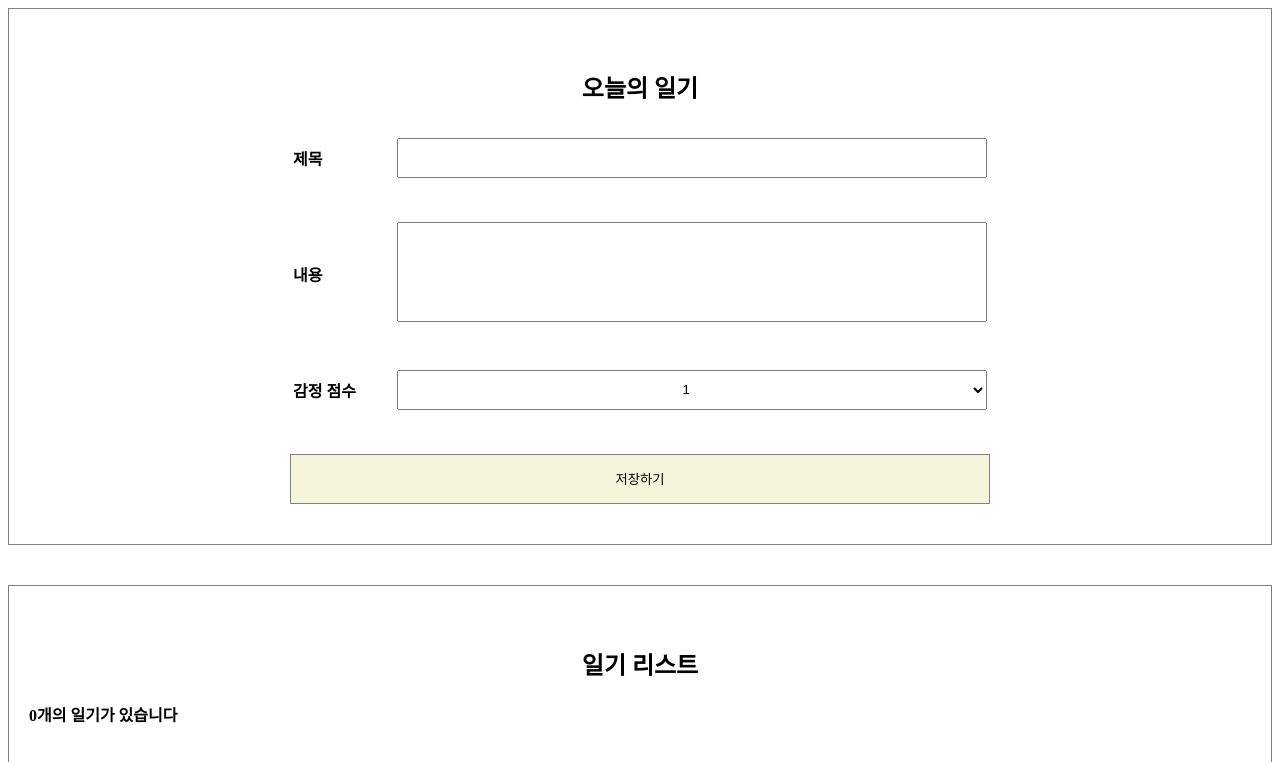
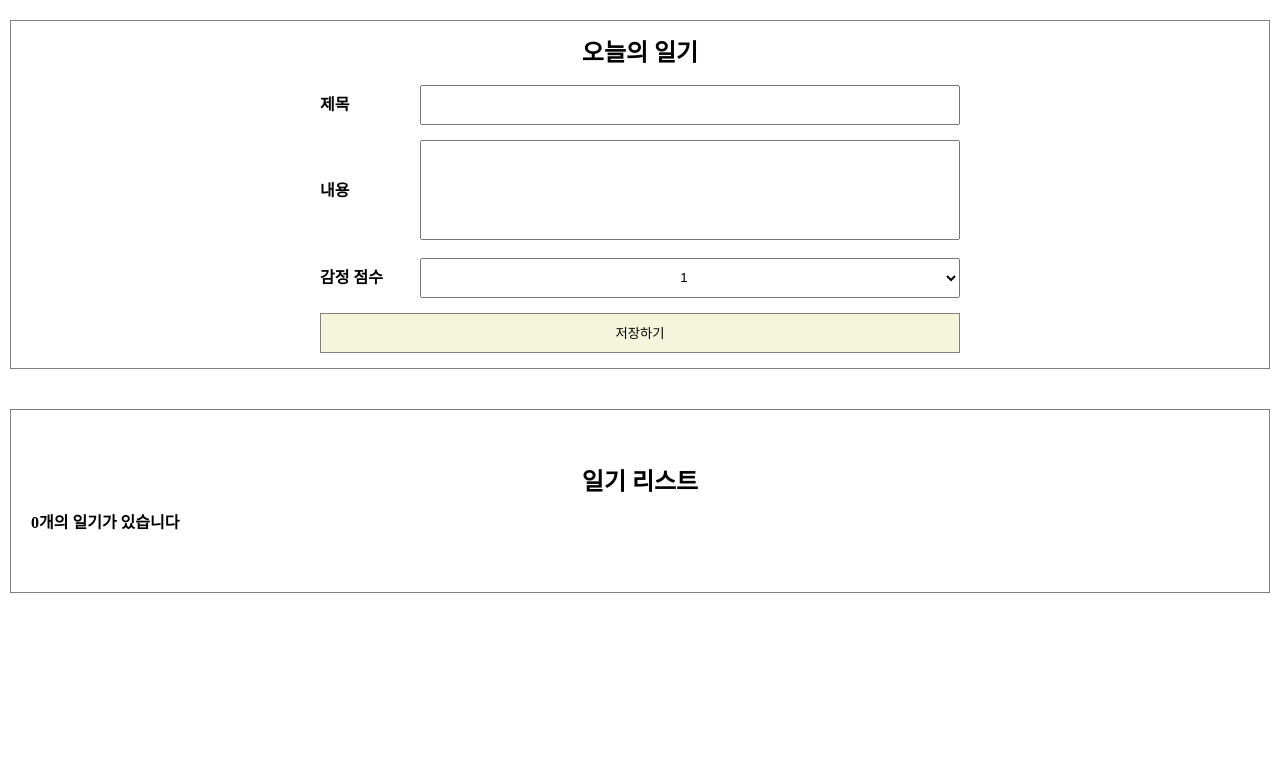
Before and after one commit to wonyj0228/simple-diary, a React (Create React App) app: page / in a window 1280 px wide. Shown: the top 762 px of the page. Built offline with nearby package versions, Linux system fonts and the light colour scheme.

Commit message:
simple diary crud
복습 완료

```diff
--- /dev/null
+++ b/src/reset.css
@@ -0,0 +1,123 @@
+/* http://meyerweb.com/eric/tools/css/reset/
+   v2.0 | 20110126
+   License: none (public domain)
+*/
+
+html,
+body,
+div,
+span,
+applet,
+object,
+iframe,
+p,
+blockquote,
+pre,
+a,
+abbr,
+acronym,
+address,
+big,
+cite,
+code,
+del,
+dfn,
+em,
+img,
+ins,
+kbd,
+q,
+s,
+samp,
+small,
+strike,
+strong,
+sub,
+sup,
+tt,
+var,
+b,
+u,
+i,
+center,
+dl,
+dt,
+dd,
+ol,
+ul,
+li,
+fieldset,
+form,
+label,
+legend,
+table,
+caption,
+tbody,
+tfoot,
+thead,
+tr,
+th,
+td,
+article,
+aside,
+canvas,
+details,
+embed,
+figure,
+figcaption,
+footer,
+header,
+hgroup,
+menu,
+nav,
+output,
+ruby,
+section,
+summary,
+time,
+mark,
+audio,
+video {
+  margin: 0;
+  padding: 0;
+  border: 0;
+  font-size: 100%;
+  font: inherit;
+  vertical-align: baseline;
+}
+/* HTML5 display-role reset for older browsers */
+article,
+aside,
+details,
+figcaption,
+figure,
+footer,
+header,
+hgroup,
+menu,
+nav,
+section {
+  display: block;
+}
+body {
+  line-height: 1;
+}
+ol,
+ul {
+  list-style: none;
+}
+blockquote,
+q {
+  quotes: none;
+}
+blockquote:before,
+blockquote:after,
+q:before,
+q:after {
+  content: '';
+  content: none;
+}
+table {
+  border-collapse: collapse;
+  border-spacing: 0;
+}
--- a/src/self-diary/App.css
+++ b/src/self-diary/App.css
@@ -1,69 +1,84 @@
+/* Form */
 .DiaryForm {
   display: flex;
   flex-direction: column;
   align-items: center;
   border: 1px solid gray;
-  padding: 40px 20px;
-  margin-bottom: 40px;
+  margin: 20px 10px 40px 10px;
 }
 
-.DiaryForm table {
-  width: 700px;
-  height: 300px;
-  margin-bottom: 30px;
+.row {
+  display: flex;
+  width: 50vw;
+  margin-bottom: 15px;
 }
 
-.DiaryForm input,
-.DiaryForm textarea,
-.DiaryForm select {
+.title-col {
+  flex-shrink: 0;
+  width: 100px;
+  display: flex;
+  align-items: center;
+  font-weight: bold;
+}
+
+.content-col {
+  flex-grow: 1;
+}
+
+.content-col input,
+.content-col textarea,
+.content-col select {
+  box-sizing: border-box;
   width: 100%;
   height: 40px;
   padding: 10px;
-  font-size: 13px;
-  box-sizing: border-box;
 }
 
-.DiaryForm textarea {
+.content-col textarea {
   height: 100px;
   resize: none;
 }
 
-.DiaryForm select {
+.content-col select {
   text-align: center;
 }
 
-.DiaryForm table th {
-  font-size: 16px;
-  width: 100px;
-  text-align: left;
+.row button {
+  width: 100%;
+  height: 40px;
+  cursor: pointer;
+  background-color: beige;
+  border: 1px solid gray;
 }
 
-.DiaryForm button {
-  width: 700px;
-  height: 50px;
-  background-color: beige;
-  cursor: pointer;
-  border: solid 1px gray;
-}
-
+/* List */
 .DiaryList {
   border: 1px solid gray;
   padding: 40px 20px;
+  margin: 20px 10px 0px 10px;
 }
 
 .DiaryList h2 {
   text-align: center;
 }
 
+/* Item */
 .DiaryItem {
   background-color: lightgrey;
   padding: 20px 10px;
   margin-bottom: 15px;
 }
 
+.info {
+  display: flex;
+  flex-direction: column;
+  margin-bottom: 12px;
+}
+
 .title {
   font-weight: bold;
   font-size: 18px;
+  margin-bottom: 10px;
 }
 
 .detail {
@@ -71,7 +86,12 @@
 }
 
 .content {
-  margin-top: 10px;
-  padding: 15px 0;
+  padding: 20px 0;
   border-top: 1px solid black;
 }
+
+.content textarea {
+  width: 80%;
+  height: 100px;
+  resize: none;
+}
--- a/src/self-diary/App.js
+++ b/src/self-diary/App.js
@@ -1,5 +1,6 @@
 import DiaryForm from './DiaryForm';
 import './App.css';
+import '../reset.css';
 import { useRef, useState } from 'react';
 import DiaryList from './DiaryList';
 
--- a/src/self-diary/DiaryForm.js
+++ b/src/self-diary/DiaryForm.js
@@ -35,31 +35,30 @@
     <div className="DiaryForm">
       <h2>오늘의 일기</h2>
 
-      <table>
-        <tbody>
-          <tr>
-            <th>제목</th>
-            <td>
+      <div className="data-form">
+        <div className="row">
+          <div className="title-col">제목</div>
+          <div className="content-col">
             <input
               ref={titleInput}
               value={data.title}
               onChange={(e) => setData({ ...data, title: e.target.value })}
             />
-            </td>
-          </tr>
-          <tr>
-            <th>내용</th>
-            <td>
+          </div>
+        </div>
+        <div className="row">
+          <div className="title-col">내용</div>
+          <div className="content-col">
             <textarea
               ref={contentInput}
               value={data.content}
               onChange={(e) => setData({ ...data, content: e.target.value })}
             />
-            </td>
-          </tr>
-          <tr>
-            <th>감정 점수</th>
-            <td>
+          </div>
+        </div>
+        <div className="row">
+          <div className="title-col">감정 점수</div>
+          <div className="content-col">
             <select
               value={data.emotion}
               onChange={(e) => setData({ ...data, emotion: e.target.value })}
@@ -70,11 +69,12 @@
               <option value={4}>4</option>
               <option value={5}>5</option>
             </select>
-            </td>
-          </tr>
-        </tbody>
-      </table>
+          </div>
+        </div>
+        <div className="row">
           <button onClick={handleSubmit}>저장하기</button>
+        </div>
+      </div>
     </div>
   );
 }
--- a/src/self-diary/DiaryItem.js
+++ b/src/self-diary/DiaryItem.js
@@ -1,4 +1,4 @@
-import { useState } from 'react';
+import { useRef, useState } from 'react';
 
 function DiaryItem({
   title,
@@ -11,13 +11,27 @@
 }) {
   const [edit, setEdit] = useState(false);
   const [newContent, setNewContent] = useState(content);
+  const newContentInput = useRef();
+
+  const toggleEdit = () => {
+    setEdit((prev) => !prev);
+  };
 
   const handleEdit = () => {
-    if (edit) {
-      onEdit(id, newContent);
+    if (newContent.length < 5) {
+      newContentInput.current.focus();
+      return;
     }
 
-    setEdit((prev) => !prev);
+    if (window.confirm(`${id}번 째 일기를 수정하시겠습니까?`)) {
+      onEdit(id, newContent);
+      toggleEdit();
+    }
+  };
+
+  const handleEditQuit = () => {
+    setNewContent(content);
+    toggleEdit();
   };
 
   const handleRemove = () => {
@@ -30,7 +44,6 @@
     <div className="DiaryItem">
       <div className="info">
         <span className="title">{title}</span>
-        <br />
         <span className="detail">
           오늘의 감정 점수 : {emotion} | 작성일 :
           {new Date(created_date).toLocaleString()}
@@ -40,6 +53,7 @@
       <div className="content">
         {edit ? (
           <textarea
+            ref={newContentInput}
             value={newContent}
             onChange={(e) => setNewContent(e.target.value)}
           />
@@ -48,8 +62,17 @@
         )}
       </div>
       <div>
-        <button onClick={handleEdit}>수정하기</button>
-        <button onClick={handleRemove}>삭제하기</button>
+        {edit ? (
+          <>
+            <button onClick={handleEdit}>수정 완료</button>
+            <button onClick={handleEditQuit}>수정 취소</button>
+          </>
+        ) : (
+          <>
+            <button onClick={toggleEdit}>수정하기</button>
+            <button onClick={handleRemove}>삭제하기</button>
+          </>
+        )}
       </div>
     </div>
   );
```
Lines whose indentation alone changed are shown as unchanged.
